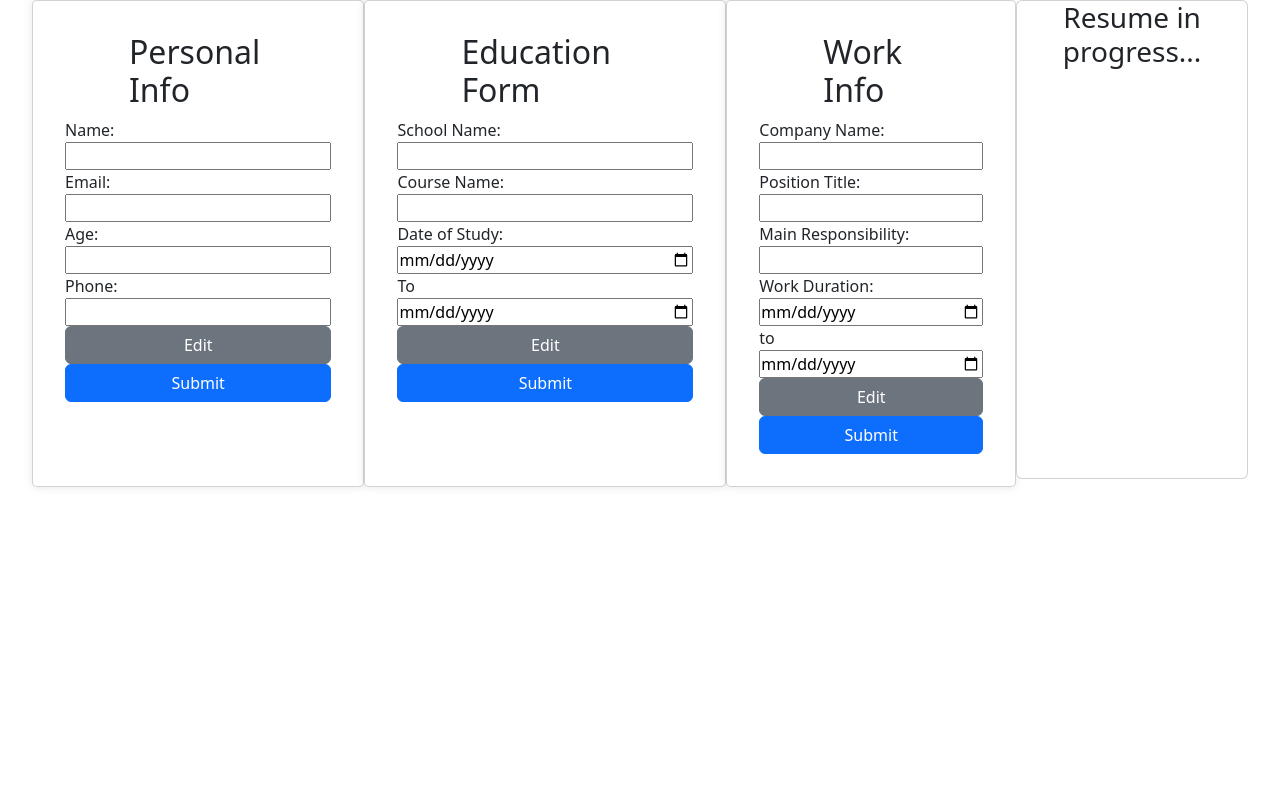
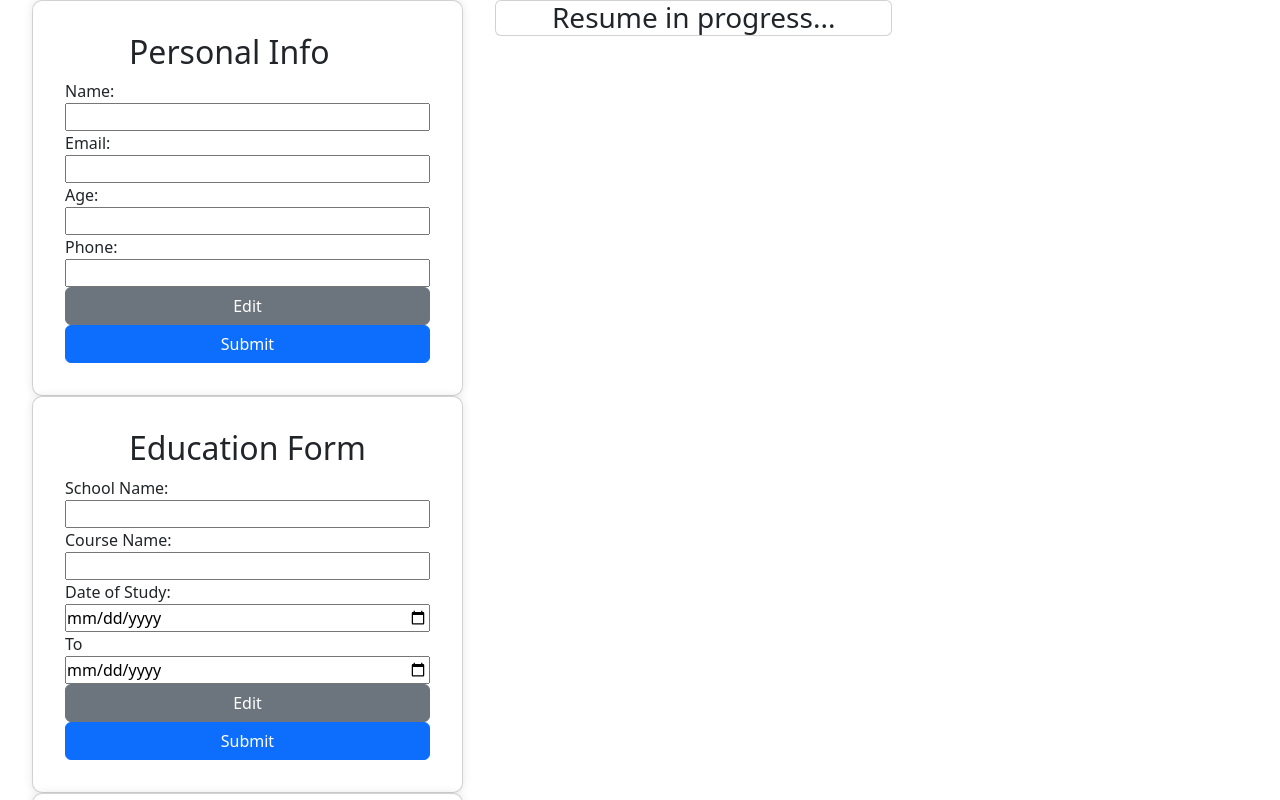
Before and after one commit to leechiahwa/project-cv-application, a React (Vite) app: page / in a window 1280 px wide. Shown: the top 800 px of the page. Built offline with nearby package versions, Linux system fonts and the light colour scheme.

Commit message:
Update border radius and add padding to preview element

```diff
--- a/src/App.css
+++ b/src/App.css
@@ -34,8 +34,13 @@ h3.card {
 
 div.card {
     box-shadow: 0 0 10px 0 rgba(0, 0, 0, 0.1);
-    border-radius: 5px;
+    border-radius: 10px;
     padding: 2em;
+}
+
+#preview{
+    padding: 0 2em;
+
 }
 
 .preview .header {
--- a/src/components/InfoForm.tsx
+++ b/src/components/InfoForm.tsx
@@ -35,7 +35,7 @@ export default function InfoForm() {
     setShowPreview(true);
   }
 
-  let previewOnSubmit = <h3 className="card">Resume in progress...</h3>;
+  let previewOnSubmit = <h3 id="preview" className="card">Resume in progress...</h3>;
 
   // Show the preview when submit button is clicked
   if (showPreview) {
@@ -65,7 +65,8 @@ export default function InfoForm() {
   // TODO: Only enable the submit button when all fields are filled
 
   return (
-    <div className="d-flex" id="form">
+    <div className="d-flex">
+      <div className="d-flex flex-column" id="form">
         <div className="card">
           <h2 className="header">Personal Info</h2>
           <form className="d-flex flex-column">
@@ -202,7 +203,8 @@ export default function InfoForm() {
             Submit
           </button>
         </div>
-      {previewOnSubmit}
+      </div>
+      <div id="preview">{previewOnSubmit}</div>
     </div>
   );
 }
```
Lines whose indentation alone changed are shown as unchanged.
